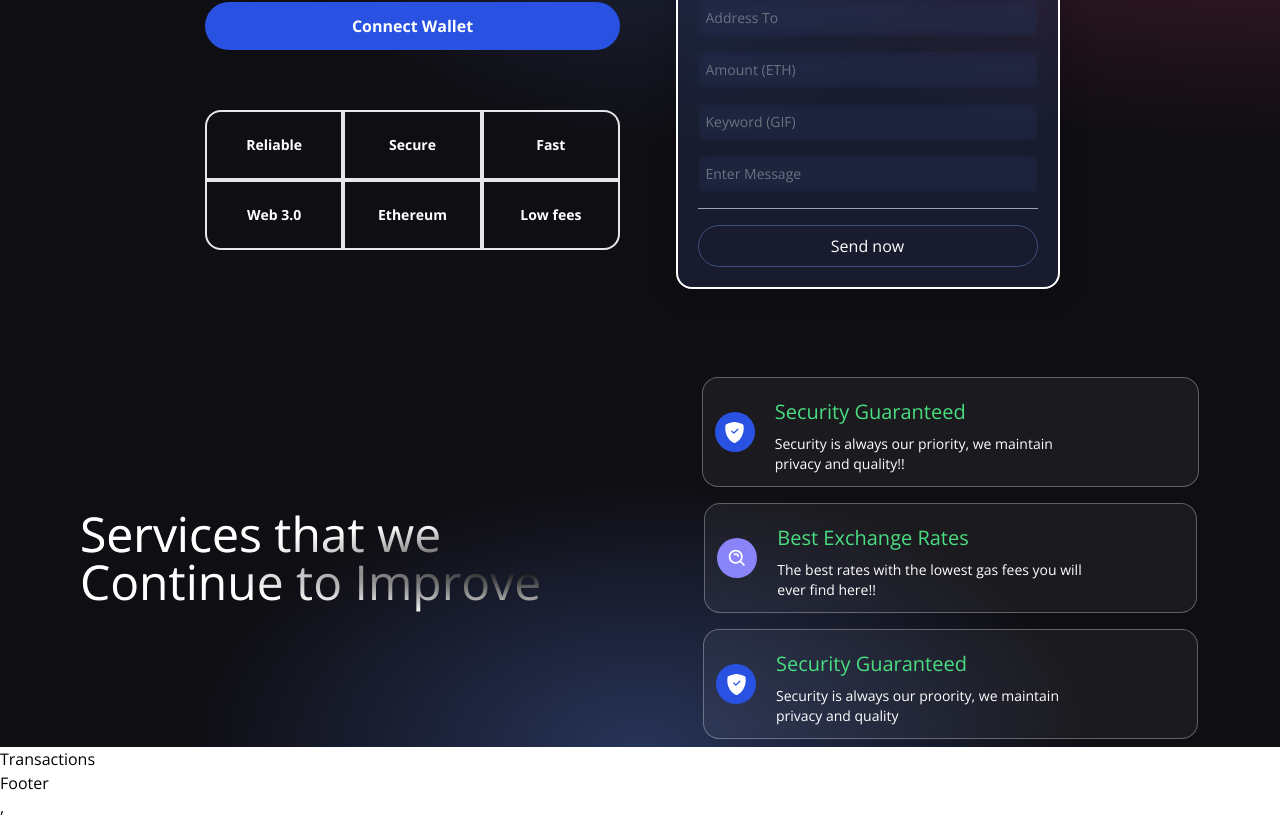
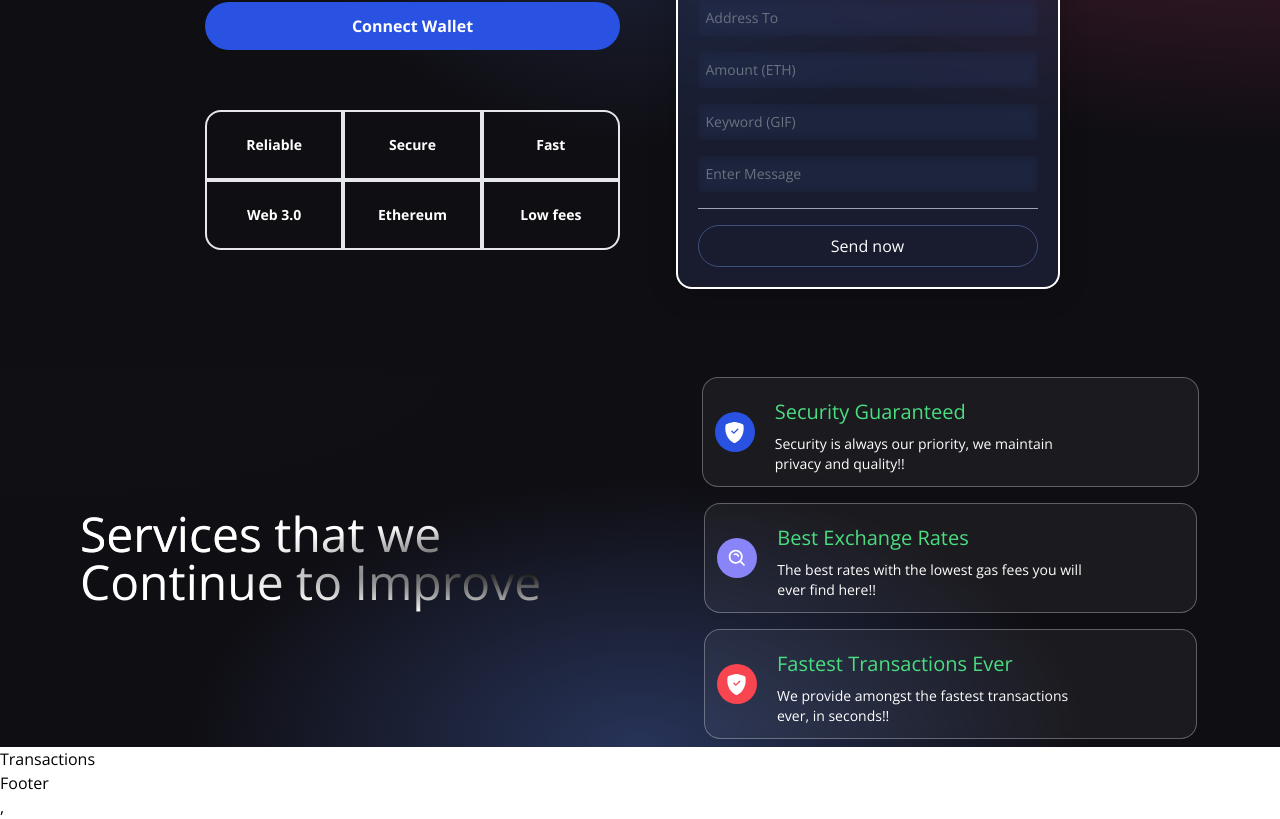
Before and after one commit to chandran-jr/Krypt, a React (Vite) app in the folder client/: page / in a window 1280 px wide. Shown: the part 390-1209 px from the top of the page. Built offline with nearby package versions, Linux system fonts and the light colour scheme.

Commit message:
Add files via upload

```diff
--- a/client/src/components/Services.jsx
+++ b/client/src/components/Services.jsx
@@ -37,10 +37,10 @@ const Services = () => {
                     subTitle="The best rates with the lowest gas fees you will ever find here!!"
                 />
                 <ServiceCard
-                    color="bg-[#2952e3]"
-                    title="Security Guaranteed"
+                    color="bg-[#F84550]"
+                    title="Fastest Transactions Ever"
                     icon={<BsShieldFillCheck fontSize={21} className="text-white"/>}
-                    subTitle="Security is always our proority, we maintain privacy and quality"
+                    subTitle="We provide amongst the fastest transactions ever, in seconds!!"
                 />
             </div>
         </div>
```
